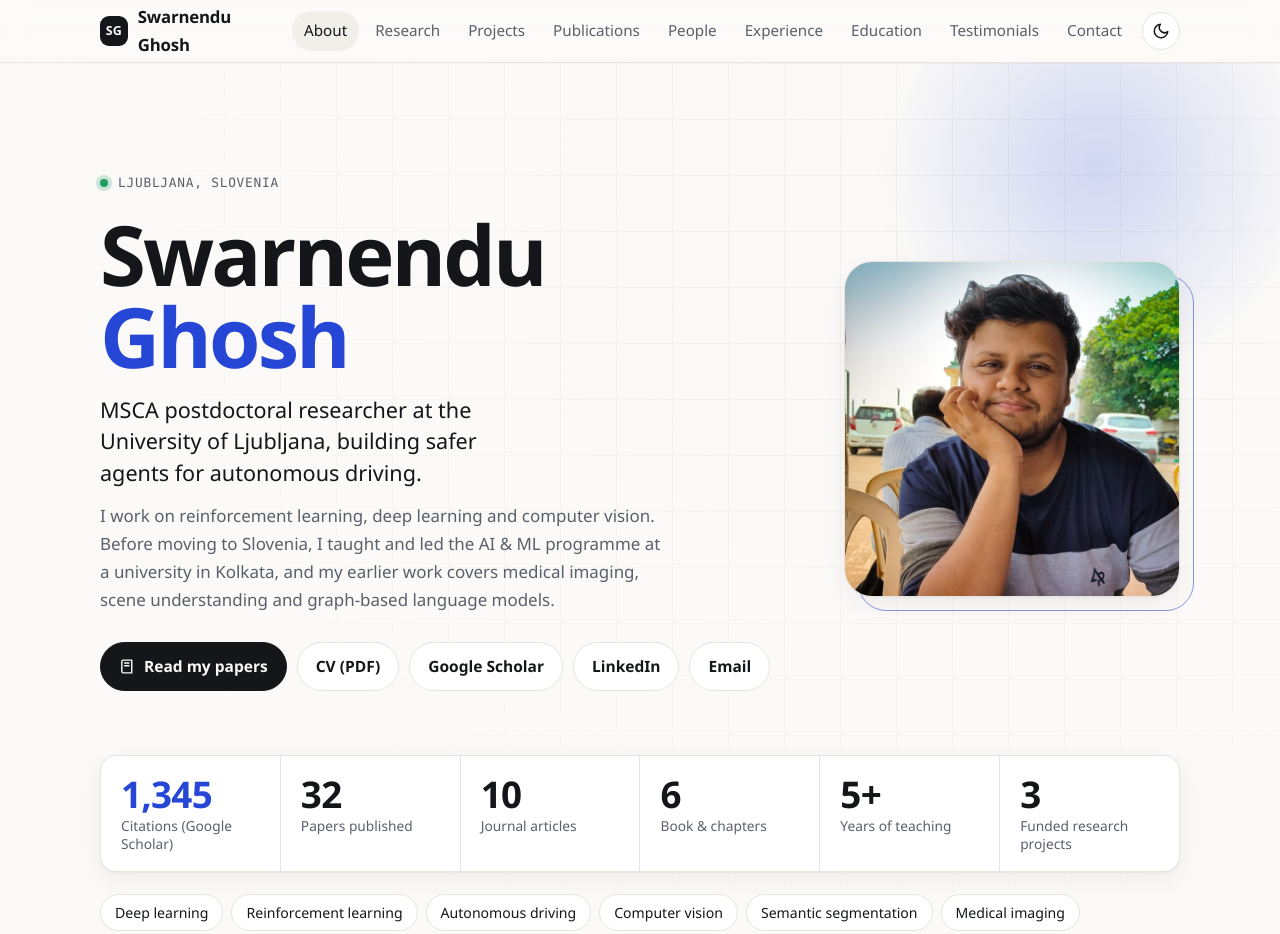
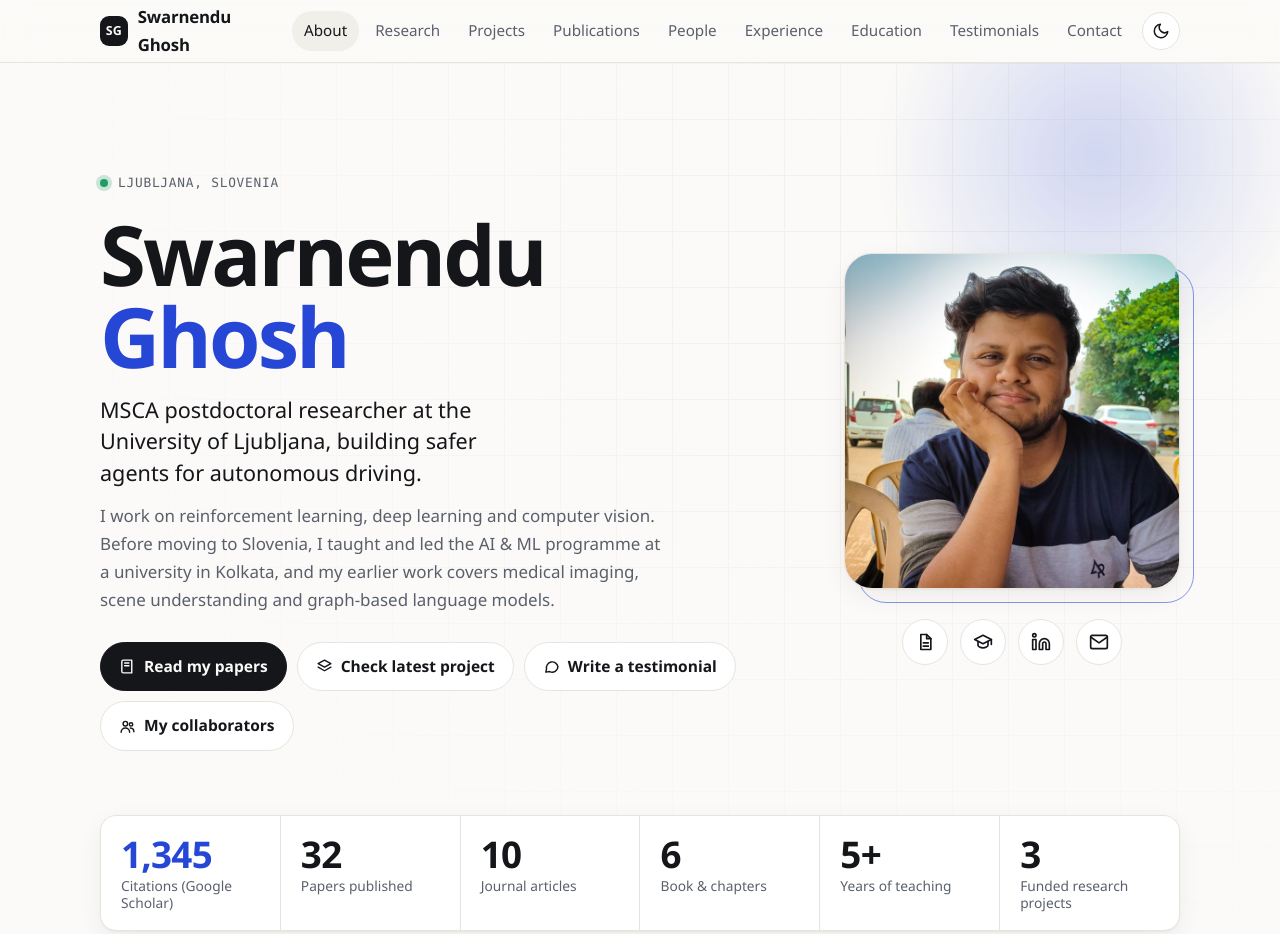
Before and after one commit to swa-g/swa-g.github.io, a plain HTML site: page index.html in a window 1280 px wide. Shown: the top 934 px of the page. Drawn offline with Linux system fonts and the light colour scheme; no server answers.

Commit message:
Hero: action buttons, and profile links as circular icons
- Buttons: Read my papers, Check latest project, Write a testimonial, My collaborators
- CV, Google Scholar, LinkedIn and Email move to a row of circular icons under the portrait
  (they remain in the Contact section too)

Co-Authored-By: Claude Sonnet 5.5 <noreply@anthropic.com>

```diff
--- a/assets/style.css
+++ b/assets/style.css
@@ -112,13 +112,20 @@ h1 span { color: var(--accent); }
 .btn.primary { background: var(--ink); color: var(--bg); border-color: var(--ink); }
 .btn.primary:hover { background: var(--accent); border-color: var(--accent); color: var(--accent-ink); }
 .btn svg { width: 17px; height: 17px; }
-.portrait { position: relative; justify-self: end; width: min(100%, 340px); }
+.hero-side { justify-self: end; width: min(100%, 340px); display: flex; flex-direction: column; align-items: center; gap: 30px; }
+.portrait { position: relative; width: 100%; }
+.social { display: flex; gap: 12px; }
+.icon-link { width: 46px; height: 46px; border-radius: 50%; display: grid; place-items: center; border: 1px solid var(--line); background: var(--surface); color: var(--ink); text-decoration: none; transition: background .2s, border-color .2s, color .2s, transform .2s; }
+.icon-link:hover, .icon-link:focus-visible { background: var(--accent); border-color: var(--accent); color: var(--accent-ink); transform: translateY(-2px); text-decoration: none; }
+.icon-link svg { width: 20px; height: 20px; }
 .portrait img { width: 100%; aspect-ratio: 1; object-fit: cover; border-radius: 28px; box-shadow: var(--shadow); border: 1px solid var(--line); }
 .portrait::before { content: ""; position: absolute; inset: 14px -14px -14px 14px; border-radius: 28px; border: 1.5px solid var(--accent); opacity: .55; z-index: -1; }
 
 @media (max-width: 800px) {
   .hero-grid { grid-template-columns: 1fr; }
-  .portrait { justify-self: start; width: 180px; order: -1; }
+  .hero-side { justify-self: start; width: auto; order: -1; align-items: flex-start; gap: 18px; }
+  .hero-side .portrait { width: 180px; }
+  .icon-link { width: 42px; height: 42px; }
   .portrait img { border-radius: 22px; }
 }
 
--- a/index.html
+++ b/index.html
@@ -133,14 +133,38 @@
                 <svg viewBox="0 0 24 24" fill="none" stroke="currentColor" stroke-width="2" stroke-linecap="round" stroke-linejoin="round" aria-hidden="true"><path d="M4 5a2 2 0 0 1 2-2h12v18H6a2 2 0 0 1-2-2z"/><path d="M8 7h6M8 11h6"/></svg>
                 Read my papers
               </a>
-              <a class="btn" href="assets/cv/Swarnendu_Ghosh_CV.pdf" target="_blank" rel="noopener">CV (PDF)</a>
-              <a class="btn" href="https://scholar.google.com/citations?user=B_44F14AAAAJ" rel="me noopener" target="_blank">Google Scholar</a>
-              <a class="btn" href="https://www.linkedin.com/in/dr-swarnendu-ghosh-a6a042237" rel="me noopener" target="_blank">LinkedIn</a>
-              <a class="btn" href="#contact" data-email>Email</a>
+              <a class="btn" href="#projects">
+                <svg viewBox="0 0 24 24" fill="none" stroke="currentColor" stroke-width="2" stroke-linecap="round" stroke-linejoin="round" aria-hidden="true"><path d="M12 3l9 5-9 5-9-5 9-5z"/><path d="M3 13l9 5 9-5"/></svg>
+                Check latest project
+              </a>
+              <a class="btn" href="#testi-form">
+                <svg viewBox="0 0 24 24" fill="none" stroke="currentColor" stroke-width="2" stroke-linecap="round" stroke-linejoin="round" aria-hidden="true"><path d="M21 12a8 8 0 0 1-11.6 7.1L4 20l1-4.6A8 8 0 1 1 21 12z"/></svg>
+                Write a testimonial
+              </a>
+              <a class="btn" href="#people">
+                <svg viewBox="0 0 24 24" fill="none" stroke="currentColor" stroke-width="2" stroke-linecap="round" stroke-linejoin="round" aria-hidden="true"><circle cx="9" cy="8" r="3.2"/><path d="M3 20c0-3.3 2.7-6 6-6s6 2.7 6 6"/><circle cx="17" cy="9" r="2.4"/><path d="M16 14.2c2.9.2 5 2.4 5 5.3"/></svg>
+                My collaborators
+              </a>
             </div>
           </div>
-          <div class="portrait">
-            <img src="assets/photo.jpg" width="720" height="720" alt="Portrait of Swarnendu Ghosh" fetchpriority="high">
+          <div class="hero-side">
+            <div class="portrait">
+              <img src="assets/photo.jpg" width="720" height="720" alt="Portrait of Swarnendu Ghosh" fetchpriority="high">
+            </div>
+            <nav class="social" aria-label="Profiles and contact">
+              <a class="icon-link" href="assets/cv/Swarnendu_Ghosh_CV.pdf" target="_blank" rel="noopener" aria-label="Curriculum vitae (PDF)" title="Curriculum vitae (PDF)">
+                <svg viewBox="0 0 24 24" fill="none" stroke="currentColor" stroke-width="2" stroke-linecap="round" stroke-linejoin="round" aria-hidden="true"><path d="M7 3h7l5 5v13H7z"/><path d="M14 3v5h5"/><path d="M10 13h6M10 17h6"/></svg>
+              </a>
+              <a class="icon-link" href="https://scholar.google.com/citations?user=B_44F14AAAAJ" target="_blank" rel="me noopener" aria-label="Google Scholar profile" title="Google Scholar">
+                <svg viewBox="0 0 24 24" fill="none" stroke="currentColor" stroke-width="2" stroke-linecap="round" stroke-linejoin="round" aria-hidden="true"><path d="M2 9l10-5 10 5-10 5z"/><path d="M6 11.5V16c0 1.5 3 3 6 3s6-1.5 6-3v-4.5"/><path d="M22 9v6"/></svg>
+              </a>
+              <a class="icon-link" href="https://www.linkedin.com/in/dr-swarnendu-ghosh-a6a042237" target="_blank" rel="me noopener" aria-label="LinkedIn profile" title="LinkedIn">
+                <svg viewBox="0 0 24 24" fill="none" stroke="currentColor" stroke-width="2" stroke-linecap="round" stroke-linejoin="round" aria-hidden="true"><path d="M16 8a6 6 0 0 1 6 6v7h-4v-7a2 2 0 0 0-2-2 2 2 0 0 0-2 2v7h-4v-7a6 6 0 0 1 6-6z"/><rect x="2" y="9" width="4" height="12"/><circle cx="4" cy="4" r="2"/></svg>
+              </a>
+              <a class="icon-link" href="#contact" data-email aria-label="Send me an email" title="Email">
+                <svg viewBox="0 0 24 24" fill="none" stroke="currentColor" stroke-width="2" stroke-linecap="round" stroke-linejoin="round" aria-hidden="true"><path d="M4 4h16a2 2 0 0 1 2 2v12a2 2 0 0 1-2 2H4a2 2 0 0 1-2-2V6a2 2 0 0 1 2-2z"/><path d="m22 6-10 7L2 6"/></svg>
+              </a>
+            </nav>
           </div>
         </div>
 
```
